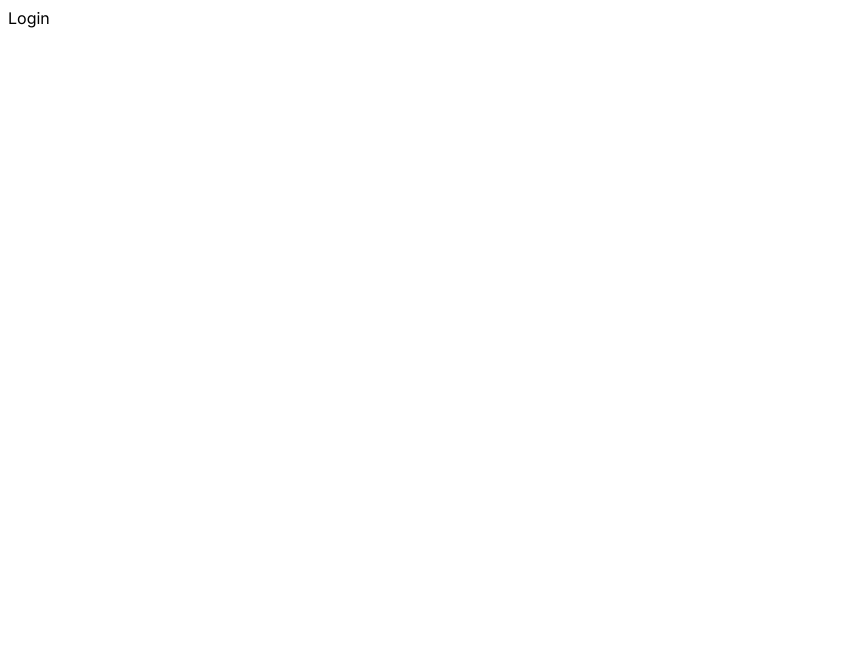
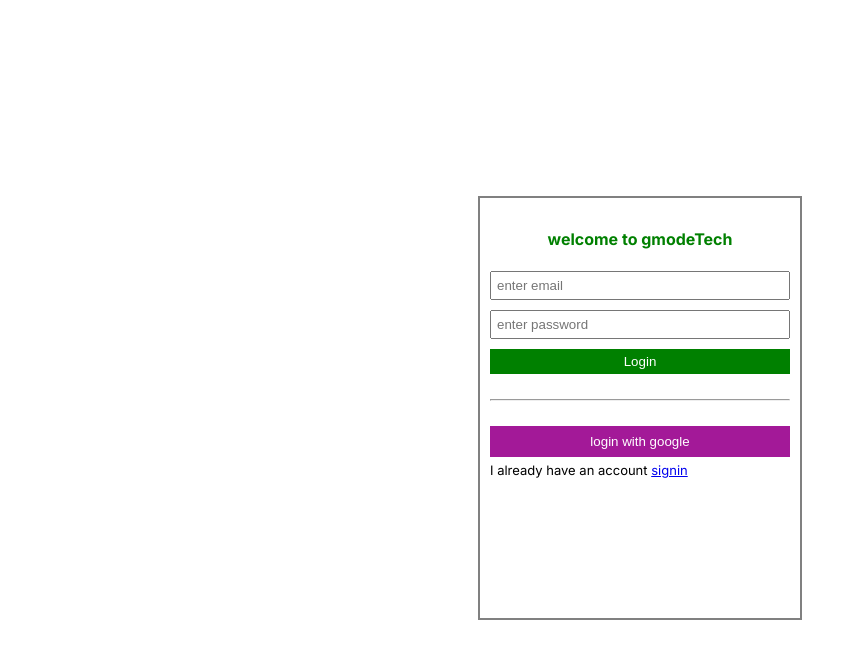
Before and after one commit to austinedavid/pagination, a Next.js app: page /login in a window 1280 px wide. Shown: the top 658 px of the page, without its empty margins (0-856 px from the left). Built offline with nearby package versions, Linux system fonts and the light colour scheme; no server answers.

Commit message:
added the login page now

```diff
--- a/src/app/(auth)/login/page.jsx
+++ b/src/app/(auth)/login/page.jsx
@@ -1,9 +1,12 @@
+import Login from '@/components/Login'
 import React from 'react'
 
-const Login = () => {
+const LoginUser = () => {
   return (
-    <div>Login</div>
+    <div>
+      <Login/>
+    </div>
   )
 }
 
-export default Login
+export default LoginUser
--- /dev/null
+++ b/src/components/Login.js
@@ -0,0 +1,36 @@
+"use client"
+import React from 'react'
+import {signIn, useSession} from "next-auth/react"
+import {useRouter} from "next/navigation"
+import styles from "./register.module.css"
+import Link from "next/link"
+
+const Login = () => {
+    const router = useRouter()
+    const {data:session, status} = useSession()
+    // here, we will redirect the user back to the dashboard if they are registered
+    if(status === "authenticated") return router.push('/dashboard')
+    // here, we will handle form submission
+    const handleFormSubmit = ()=>{
+
+    }
+  return (
+    <div className={styles.container}>
+        <div className={styles.subcon}>
+            <h4 className={styles.heading}>welcome to gmodeTech</h4>
+        <form className={styles.form} onSubmit={handleFormSubmit}>
+            <input placeholder='enter email'/>
+            <input placeholder='enter password'/>
+            <button className={styles.regBtn}>Login</button>
+        </form>
+        <hr className={styles.line}/>
+        <div>
+            <button className={styles.google} onClick={()=>signIn("google")}>login with google</button>
+            <p className={styles.small}>I already have an account <Link href="/register">signin</Link></p>
+        </div>
+        </div>
+    </div>
+  )
+}
+
+export default Login
```
Also changed, not shown: src/components/Register.js (+5 -3 lines).
